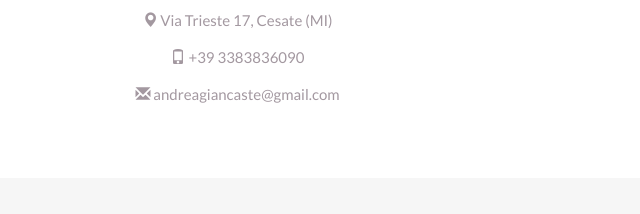
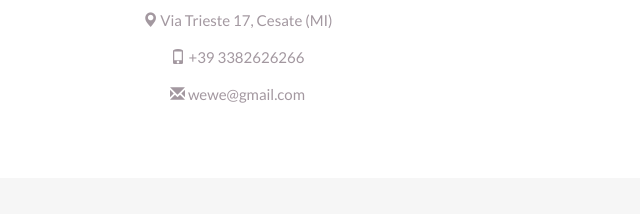
Before and after one commit to andreaalf97/fleeaway, a plain HTML site: page index.html in a window 1280 px wide. Shown: the part 3539-3753 px from the top of the page, 100-740 px from the left. Drawn offline with nearby package versions, Linux system fonts and the light colour scheme.

Commit message:
Update index.html

```diff
--- a/index.html
+++ b/index.html
@@ -271,8 +271,8 @@
 				<div class="col-sm-6">
 					<p>Contattaci e ti risponderemo entro 24 ore</p>
 					<p><span class="glyphicon glyphicon-map-marker"></span> Via Trieste 17, Cesate (MI)</p>
-					<p><span class="glyphicon glyphicon-phone"></span> +39 3383836090</p>
-					<p><span class="glyphicon glyphicon-envelope"></span> andreagiancaste@gmail.com</p>
+					<p><span class="glyphicon glyphicon-phone"></span> +39 3382626266</p>
+					<p><span class="glyphicon glyphicon-envelope"></span> wewe@gmail.com</p>
 				</div>
 				<div class="col-sm-6">
 					<a href="https://www.instagram.com/_astravel_/" target="_blank"><span class="glyphicon glyphicon-camera" style="font-size: 70px; padding-top:15px;"></span></a>
```
